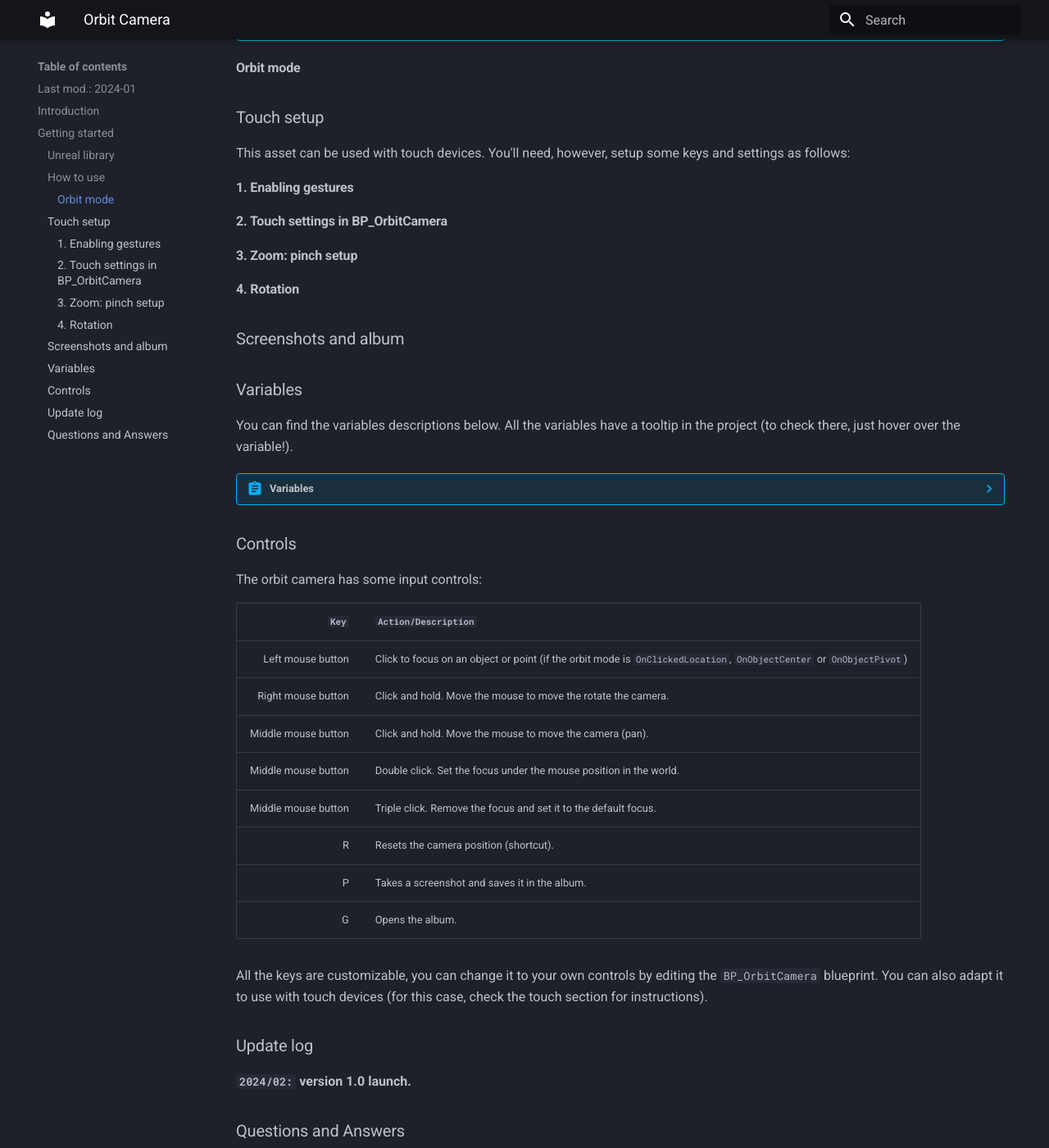
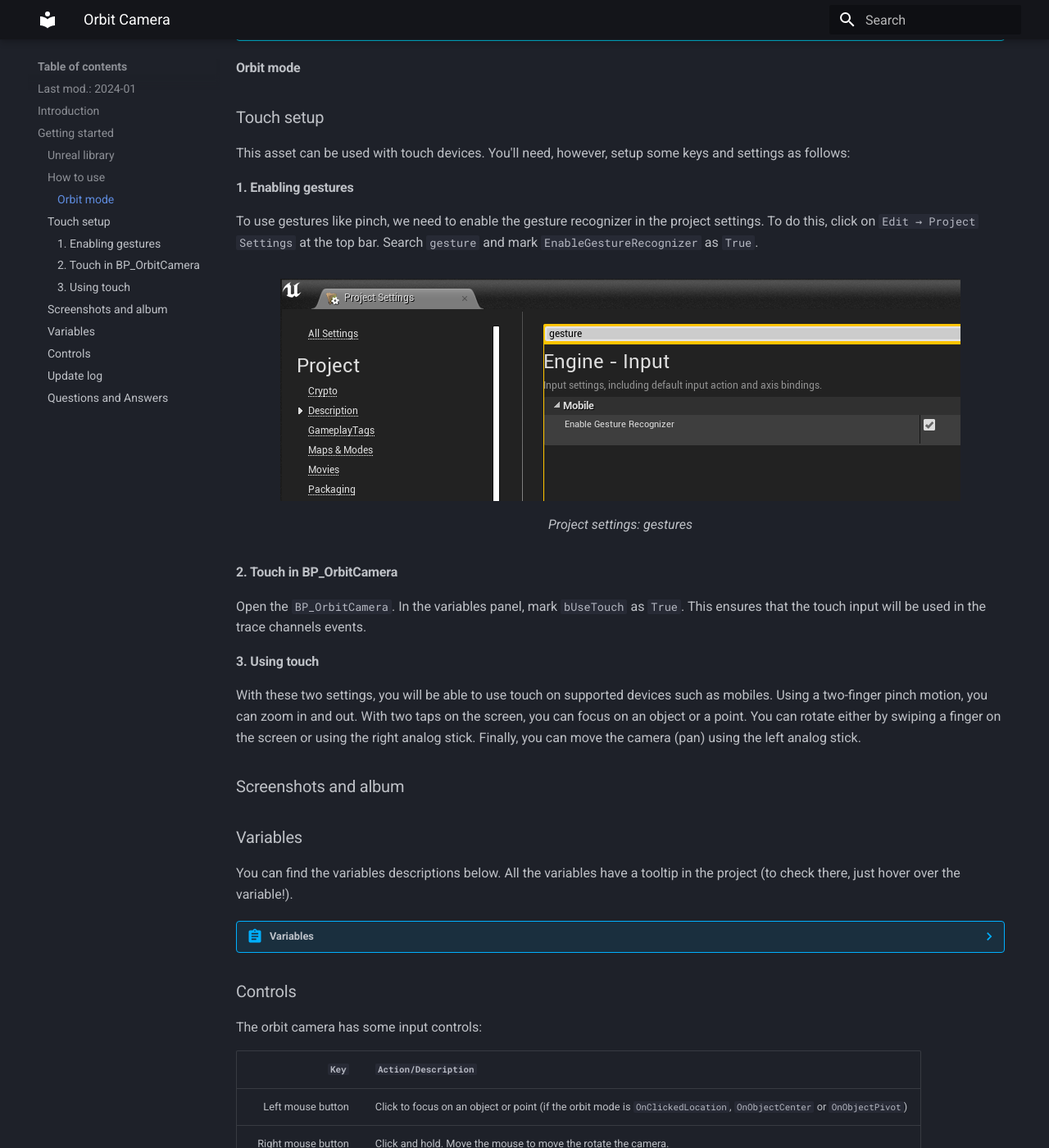
Before and after one commit to alexandrezlima/documentations, an MkDocs documentation site: the page built from docs/orbitcamera.md, in a window 1280 px wide and 1400 px high, scrolled down 2862 px. Shown: the whole window at 82% size. Built offline with MkDocs 1.6.1 and Material for MkDocs 9.7.7, drawn with Linux system fonts in a browser that asks for light colours.

Commit message:
Orbit camera.

```diff
--- a/docs/orbitcamera.md
+++ b/docs/orbitcamera.md
@@ -70,12 +70,18 @@ With this menu you can change the settings at runtime and check how it impacts i
 This asset can be used with touch devices. You'll need, however, setup some keys and settings as follows:
 
 #### 1. Enabling gestures
+To use gestures like pinch, we need to enable the gesture recognizer in the project settings. To do this, click on `Edit → Project Settings` at the top bar. Search `gesture` and mark `EnableGestureRecognizer` as `True`.
 
-#### 2. Touch settings in BP_OrbitCamera
+<figure markdown>
+![Gestures](assets/orbitcamera-assets/gestures.png)
+<figcaption>Project settings: gestures</figcaption>
+</figure>
 
-#### 3. Zoom: pinch setup
+#### 2. Touch in BP_OrbitCamera
+Open the `BP_OrbitCamera`. In the variables panel, mark `bUseTouch` as `True`. This ensures that the touch input will be used in the trace channels events.
 
-#### 4. Rotation
+#### 3. Using touch
+With these two settings, you will be able to use touch on supported devices such as mobiles. Using a two-finger pinch motion, you can zoom in and out. With two taps on the screen, you can focus on an object or a point. You can rotate either by swiping a finger on the screen or using the right analog stick. Finally, you can move the camera (pan) using the left analog stick.
 
 ### Screenshots and album
 
```
Also changed, not shown: docs/assets/orbitcamera-assets/gestures.png (added).
